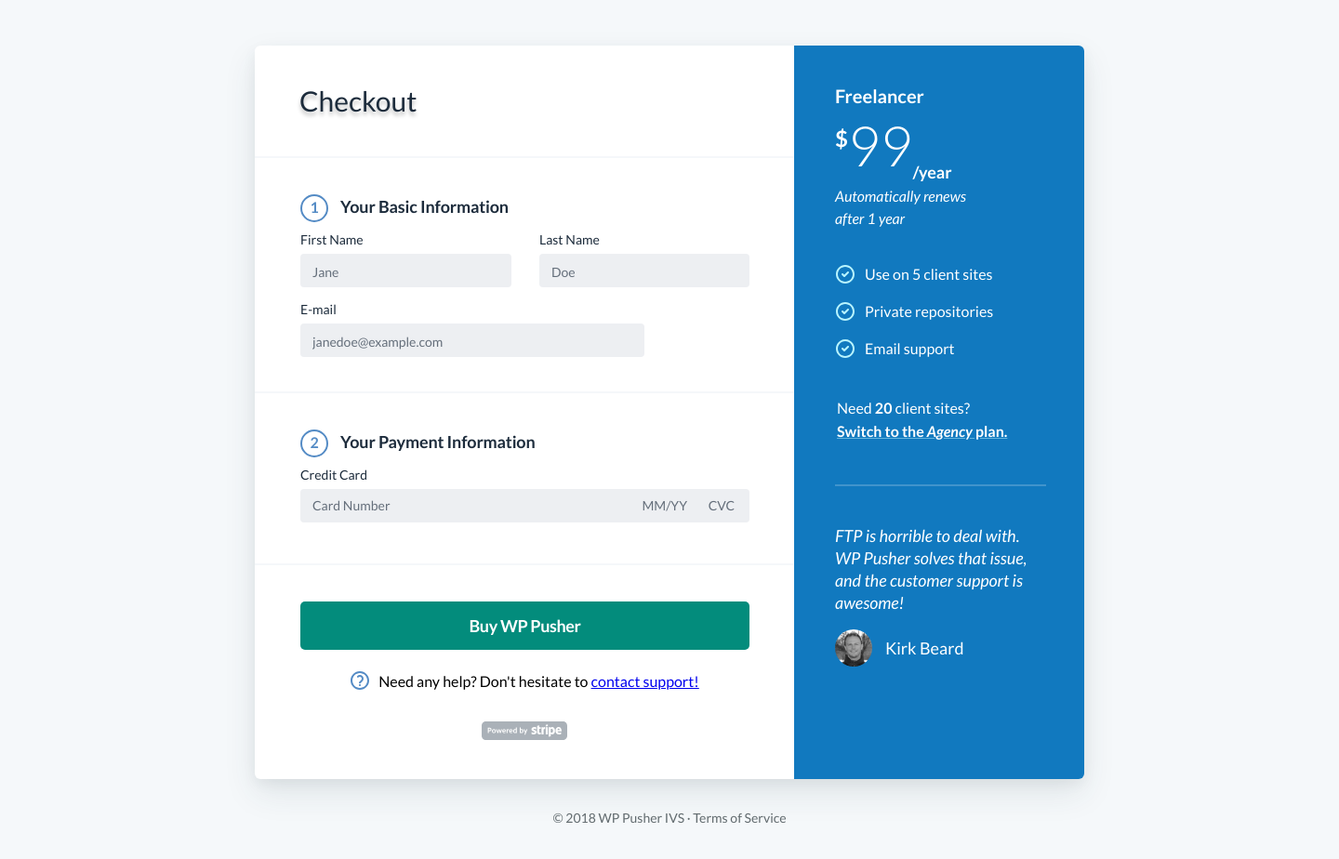
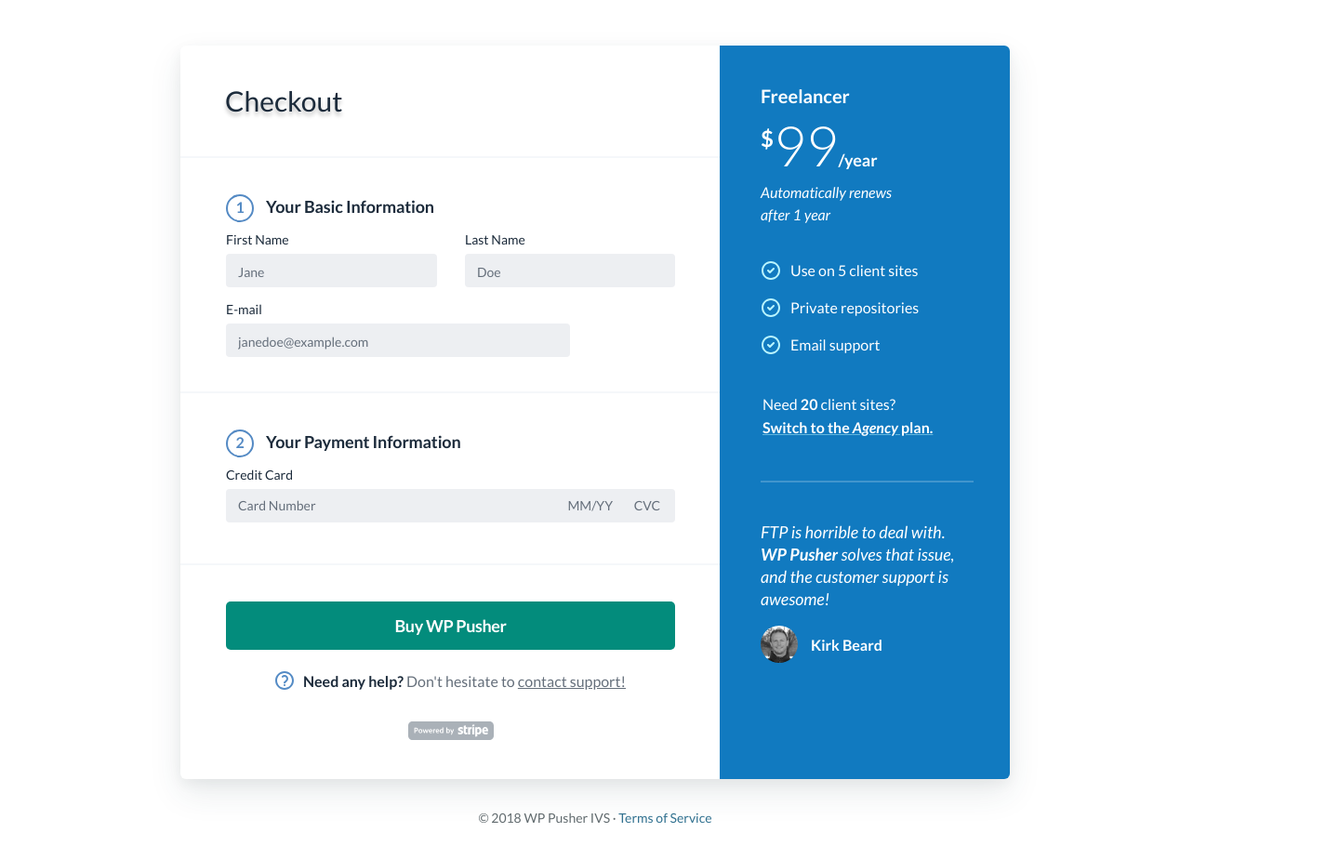
Before and after one commit to VictortheGreat7/wp_pusher_assignment, a plain HTML site: page index.html in a window 1280 px wide. Shown: the part 140-1064 px from the top of the page at 93% size, 1440 px wide, since content can reach past the window. Drawn offline with Linux system fonts and the light colour scheme.

Commit message:
Rearranging for vercel 2

```diff
--- a/wpPusher.css
+++ b/css/wpPusher.css
@@ -6,10 +6,10 @@
 
 
 body {
-    min-width: 1440px;
-    min-height: 1170px;
+    max-width: 1440px;
+    max-height: 1170px;
     margin: 0;
-    background: #F5F8FA;
+    background: hsla(0, 0%, 100%, 1);
 }
 
 div#nav {
@@ -66,7 +66,7 @@
 .container {
     margin: 0 auto;
     border-radius: 6px;
-    background: #FFF;
+    background: hsla(0, 0%, 100%, 1);
     box-shadow: 0px 5px 15px 0px rgba(0, 0, 0, 0.05), 0px 15px 35px 0px rgba(43, 64, 78, 0.10);
     max-width: 892px;
     max-height: 795px;
@@ -81,9 +81,8 @@
     margin-inline-start: 48px;
     margin-inline-end: 371px;
     margin-block-end: 24px;
-    color: #1D2C3C;
+    color: hsla(211, 35%, 17%, 1);
     text-shadow: 0px 4px 4px rgba(0, 0, 0, 0.25);
-    font-family: Lato;
     font-size: 30px;
     font-style: normal;
     font-weight: 400;
@@ -103,16 +102,15 @@
 }
 
 .form_order {
-    border: 2px solid #548BC5;
+    border: 2px solid hsla(211, 49%, 55%, 1);
     width: 30px;
     height: 30px;
     border-radius: 50%;
     padding-inline: 5px;
     padding-block-start: 2px;
     padding-block-end: 5px;
-    color: #548BC5;
+    color: hsla(211, 49%, 55%, 1);
     text-align: center;
-    font-family: Lato;
     font-size: 16px;
     font-style: normal;
     font-weight: 700;
@@ -131,8 +129,7 @@
 .title {
     width: 220px;
     height: 32px;
-    color: #1D2C3C;
-    font-family: Lato;
+    color: hsla(211, 35%, 17%, 1);
     font-size: 18px;
     font-style: normal;
     font-weight: 700;
@@ -172,8 +169,7 @@
 label {
     width: 187px;
     display: inline-block;
-    color: #1D2C3C;
-    font-family: Lato;
+    color: hsla(211, 35%, 17%, 1);
     font-size: 14px;
     font-style: normal;
     font-weight: 400;
@@ -201,7 +197,6 @@
     &::placeholder {
         min-height: 17px;
         color: hsla(213, 10%, 44%, 1);
-        font-family: Lato;
         font-size: 14px;
         font-style: normal;
         font-weight: 400;
@@ -210,7 +205,7 @@
 }
 
 div#payment_info {
-    border-block-start: 2px solid #F5F7FA;
+    border-block-start: 2px solid hsla(216, 33%, 97%, 1);
     height: 185px;
     padding-inline-start: 49px;
     padding-inline-end: 48px;
@@ -262,7 +257,7 @@
 }
 
 div#action {
-    border-block-start: 2px solid #F5F7FA;
+    border-block-start: 2px solid hsla(216, 33%, 97%, 1);
     height: 232px;
     width: 580px;
     padding-inline-start: 49px;
@@ -276,9 +271,8 @@
         border: 0;
         border-radius: 5px;
         background: hsla(173, 96%, 28%, 1);
-        color: #FFF;
+        color: hsla(0, 0%, 100%, 1);
         text-align: center;
-        font-family: Lato;
         font-size: 18px;
         font-style: normal;
         font-weight: 700;
@@ -296,9 +290,20 @@
             align-items: center;
             margin-block-start: 23px;
             margin-block-end: 34px;
+            color: hsla(213, 10%, 44%, 1);
 
             &>img {
                 padding-inline-end: 10px;
+            }
+
+            &>span {
+                color: hsla(211, 35%, 17%, 1);
+                font-weight: 700;
+            }
+
+            &>a:-webkit-any-link {
+                color: hsla(213, 10%, 44%, 1);
+                text-decoration: underline hsla(213, 10%, 44%, 1);
             }
         }
     }
@@ -315,7 +320,7 @@
     width: 312px;
     max-height: 795px;
     border-radius: 0px 6px 6px 0px;
-    background: #1179BF;
+    background: hsla(204, 84%, 41%, 1);
     position: absolute;
     top: 0;
     left: 580px;
@@ -332,7 +337,6 @@
 
     &>#product {
         color: hsla(0, 0%, 100%, 1);
-        font-family: Lato;
         font-size: 20px;
         font-style: normal;
         font-weight: 700;
@@ -343,7 +347,6 @@
 
     &>#offer {
         color: hsla(0, 0%, 100%, 1);
-        font-family: Lato;
         font-size: 60px;
         font-style: normal;
         font-weight: 300;
@@ -355,7 +358,6 @@
 
         &>sup {
             color: hsla(0, 0%, 100%, 1);
-            font-family: Lato;
             font-size: 24px;
             font-style: normal;
             font-weight: 700;
@@ -364,8 +366,8 @@
         }
 
         &>sub {
+            vertical-align: unset;
             color: hsla(0, 0%, 100%, 1);
-            font-family: Lato;
             font-size: 18px;
             font-style: normal;
             font-weight: 700;
@@ -376,7 +378,6 @@
 
     &>#renewal {
         color: hsla(0, 0%, 100%, 1);
-        font-family: Lato;
         font-size: 16px;
         font-style: italic;
         font-weight: 400;
@@ -405,7 +406,7 @@
     &>li {
         display: flex;
         align-items: center;
-        color: #FFF;
+        color: hsla(0, 0%, 100%, 1);
         font-size: 16px;
         font-style: normal;
         font-weight: 400;
@@ -427,7 +428,7 @@
     flex-wrap: wrap;
     width: min-content;
     min-height: 50px;
-    color: #FFF;
+    color: hsla(0, 0%, 100%, 1);
     font-size: 16px;
     font-style: normal;
     font-weight: 400;
@@ -445,7 +446,7 @@
     &>a {
         width: max-content;
         display: inline-block;
-        color: #FFF;
+        color: hsla(0, 0%, 100%, 1);
         font-weight: 700;
 
         &:-webkit-any-link {
@@ -468,21 +469,26 @@
 }
 
 .quote {
-    display: flex;
-    flex-wrap: wrap;
-    width: 227px;
-    color: #FFF;
+    color: hsla(0, 0%, 100%, 1);
     font-size: 18px;
     font-style: italic;
     font-weight: 400;
     line-height: 24px; /* 133.333% */
     letter-spacing: -0.009px;
 
+    &>span {
+        font-weight: 700;
+    }
+
     &>#customer {
         font-style: normal;
         display: flex;
         align-items: center;
         margin-block-start: 17px;
+        font-weight: 700;
+        font-size: 16px;
+        letter-spacing: -0.008px;
+        line-height: normal;
 
         &>img {
             border-radius: 50%;
@@ -497,11 +503,14 @@
     margin: 0 auto;
     color: hsla(200, 6%, 41%, 1);
     text-align: center;
-    font-family: Lato;
     font-size: 14px;
     font-style: normal;
     font-weight: 400;
     line-height: normal;
     margin-block-start: 33px;
     margin-block-end: 139px;
+
+    &>span {
+        color: hsla(200, 49%, 38%, 1);
+    }
 }
--- a/wp_pusher.html
+++ b/index.html
@@ -3,7 +3,7 @@
   <head>
     <meta charset="UTF-8" />
     <meta name="viewport" content="width=device-width, initial-scale=1.0" />
-    <link rel="stylesheet" href="wpPusher.css" />
+    <link rel="stylesheet" href="css/wpPusher.css" />
     <link rel="preconnect" href="https://fonts.googleapis.com" />
     <link rel="preconnect" href="https://fonts.gstatic.com" crossorigin />
     <link
@@ -119,8 +119,9 @@
           <button type="submit">Buy WP Pusher</button>
           <div id="form_footer">
             <p>
-              <img src="assets/images/mask.svg" alt="" />Need any help? Don't
-              hesitate to&nbsp;<a href="#">contact support!</a>
+              <img src="assets/images/mask.svg" alt="" /><span
+                >Need any help?</span
+              >&nbsp;Don't hesitate to&nbsp;<a href="#">contact support!</a>
             </p>
             <div class="stripe">
               <span id="stripe"
@@ -160,8 +161,8 @@
         </div>
         <div id="customer_review">
           <div class="quote">
-            FTP is horrible to deal with. WP Pusher solves that issue, and the
-            customer support is awesome!
+            FTP is horrible to deal with. <span>WP Pusher</span> solves that
+            issue, and the customer support is awesome!
             <div id="customer">
               <img src="assets/images/bitmap.png" alt="customer_image" />
               Kirk Beard
@@ -170,6 +171,8 @@
         </div>
       </div>
     </div>
-    <footer>&copy; 2018 WP Pusher IVS &middot; Terms of Service</footer>
+    <footer>
+      &copy; 2018 WP Pusher IVS &middot; <span>Terms of Service</span>
+    </footer>
   </body>
 </html>
```
